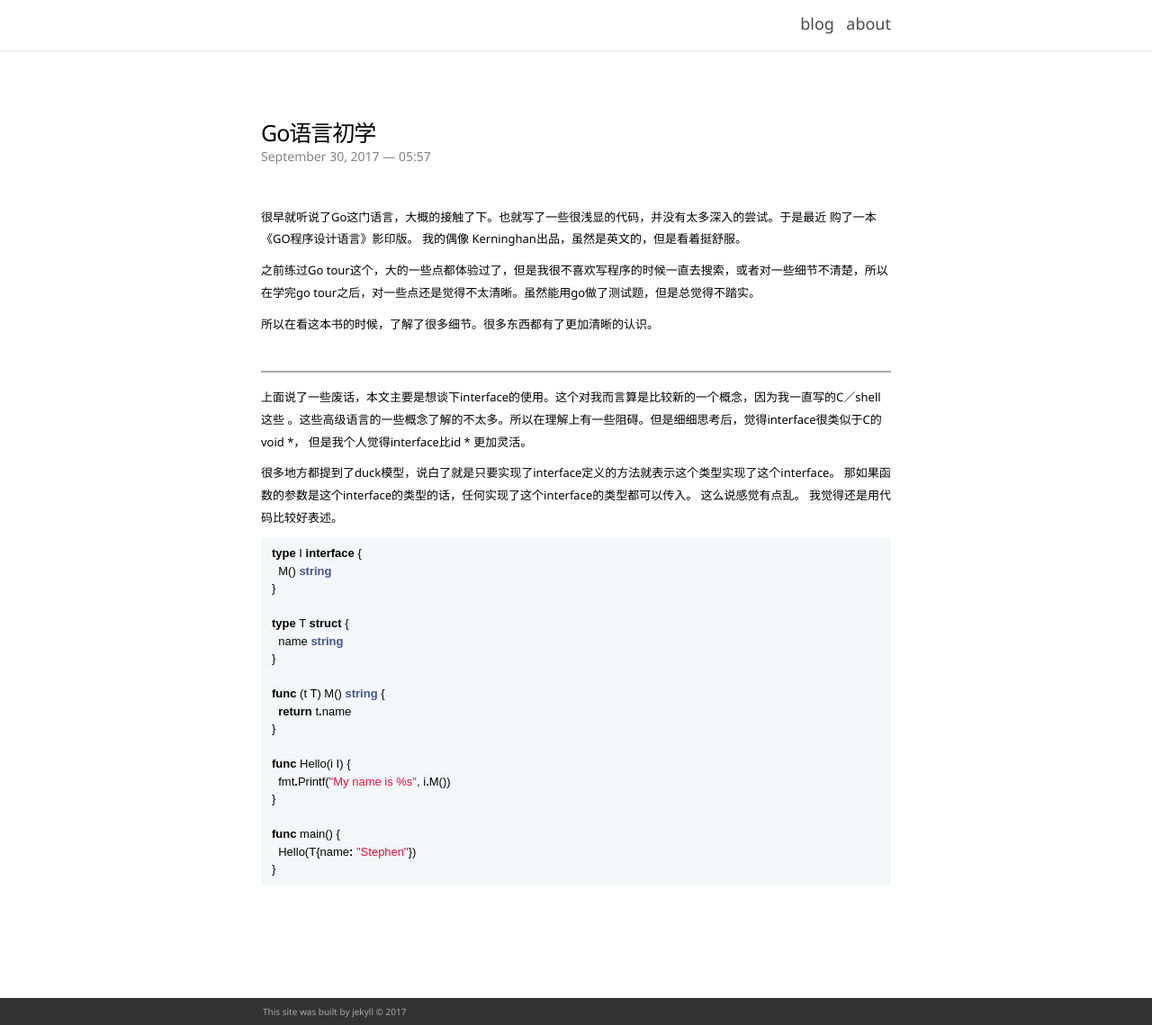
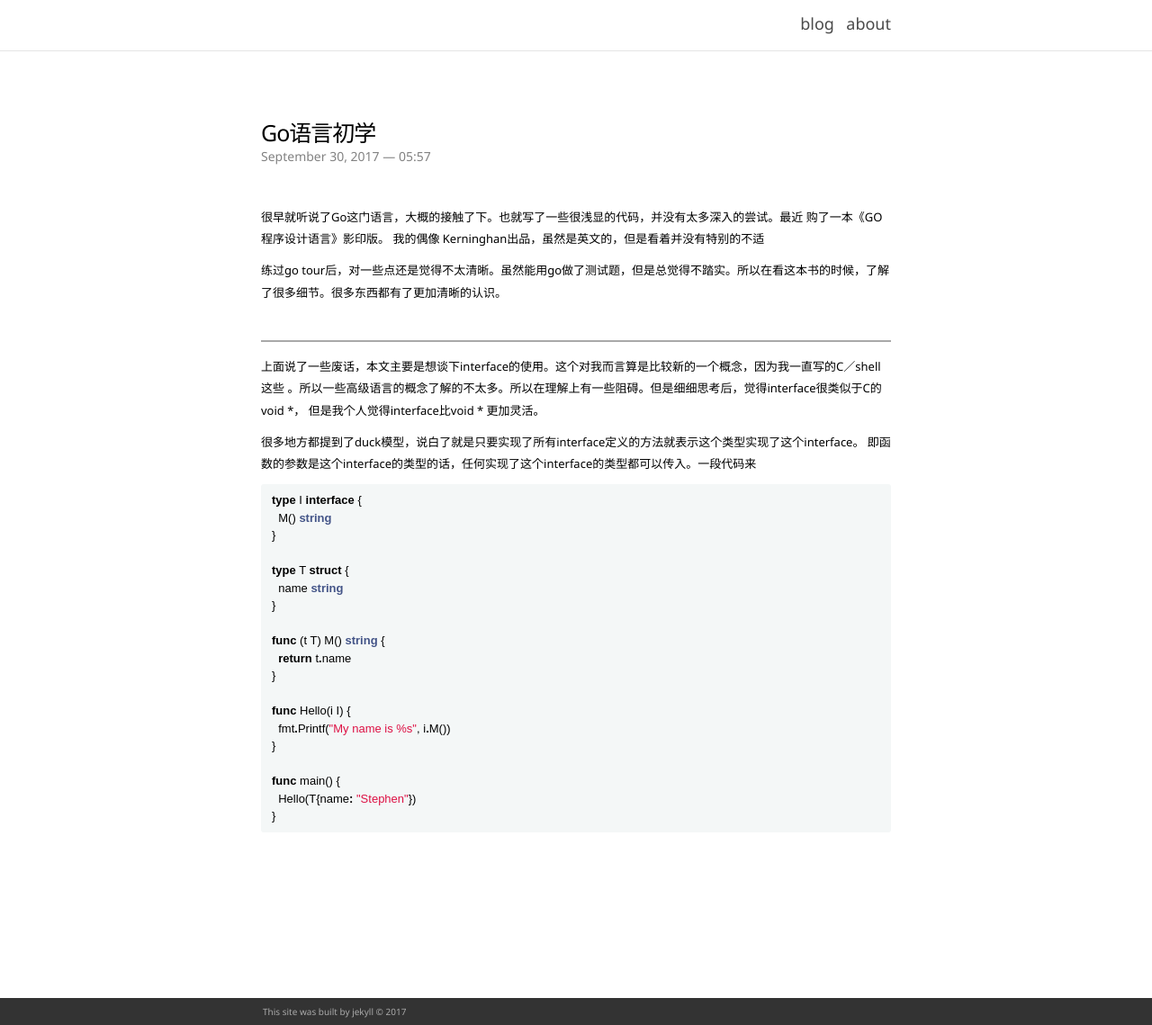
Before and after one commit to JesseEisen/JesseEisen.github.io, a Jekyll site: the page built from _posts/2017-09-30-golang-learn.md, in a window 1280 px wide and 1139 px high. Shown: the whole window at 90% size. Built offline with Jekyll 4.4.1, drawn with Linux system fonts in a browser that asks for light colours; nearby versions of some CDN libraries.

Commit message:
modify post content

```diff
--- a/_posts/2017-09-30-golang-learn.md
+++ b/_posts/2017-09-30-golang-learn.md
@@ -5,22 +5,18 @@ date: 2017-09-30 05:57:00
 description: golang learn and think
 ---
 
-很早就听说了Go这门语言，大概的接触了下。也就写了一些很浅显的代码，并没有太多深入的尝试。于是最近
-购了一本《GO程序设计语言》影印版。 我的偶像 Kerninghan出品，虽然是英文的，但是看着挺舒服。
+很早就听说了Go这门语言，大概的接触了下。也就写了一些很浅显的代码，并没有太多深入的尝试。最近
+购了一本《GO程序设计语言》影印版。 我的偶像 Kerninghan出品，虽然是英文的，但是看着并没有特别的不适
 
-之前练过Go tour这个，大的一些点都体验过了，但是我很不喜欢写程序的时候一直去搜索，或者对一些细节不清楚，所以
-在学完go tour之后，对一些点还是觉得不太清晰。虽然能用go做了测试题，但是总觉得不踏实。
-
-所以在看这本书的时候，了解了很多细节。很多东西都有了更加清晰的认识。
+练过go tour后，对一些点还是觉得不太清晰。虽然能用go做了测试题，但是总觉得不踏实。所以在看这本书的时候，了解了很多细节。很多东西都有了更加清晰的认识。
 
 <hr>
 上面说了一些废话，本文主要是想谈下interface的使用。这个对我而言算是比较新的一个概念，因为我一直写的C／shell这些
-。这些高级语言的一些概念了解的不太多。所以在理解上有一些阻碍。但是细细思考后，觉得interface很类似于C的void \*，
-但是我个人觉得interface比id \* 更加灵活。
+。所以一些高级语言的概念了解的不太多。所以在理解上有一些阻碍。但是细细思考后，觉得interface很类似于C的void \*，
+但是我个人觉得interface比void \* 更加灵活。
 
-很多地方都提到了duck模型，说白了就是只要实现了interface定义的方法就表示这个类型实现了这个interface。
-那如果函数的参数是这个interface的类型的话，任何实现了这个interface的类型都可以传入。 这么说感觉有点乱。
-我觉得还是用代码比较好表述。
+很多地方都提到了duck模型，说白了就是只要实现了所有interface定义的方法就表示这个类型实现了这个interface。
+即函数的参数是这个interface的类型的话，任何实现了这个interface的类型都可以传入。一段代码来
 
 {% highlight go %}
 
```
